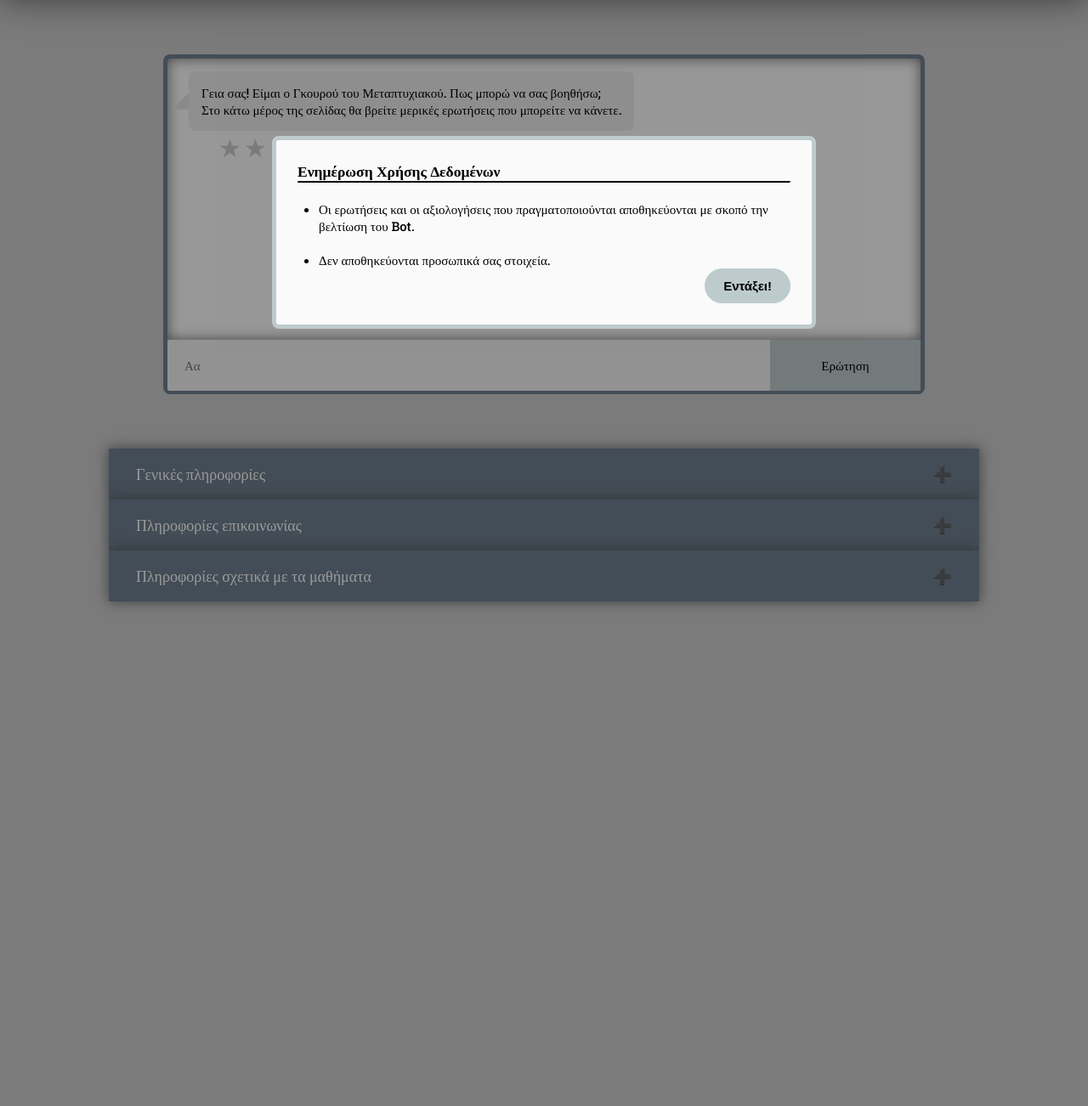
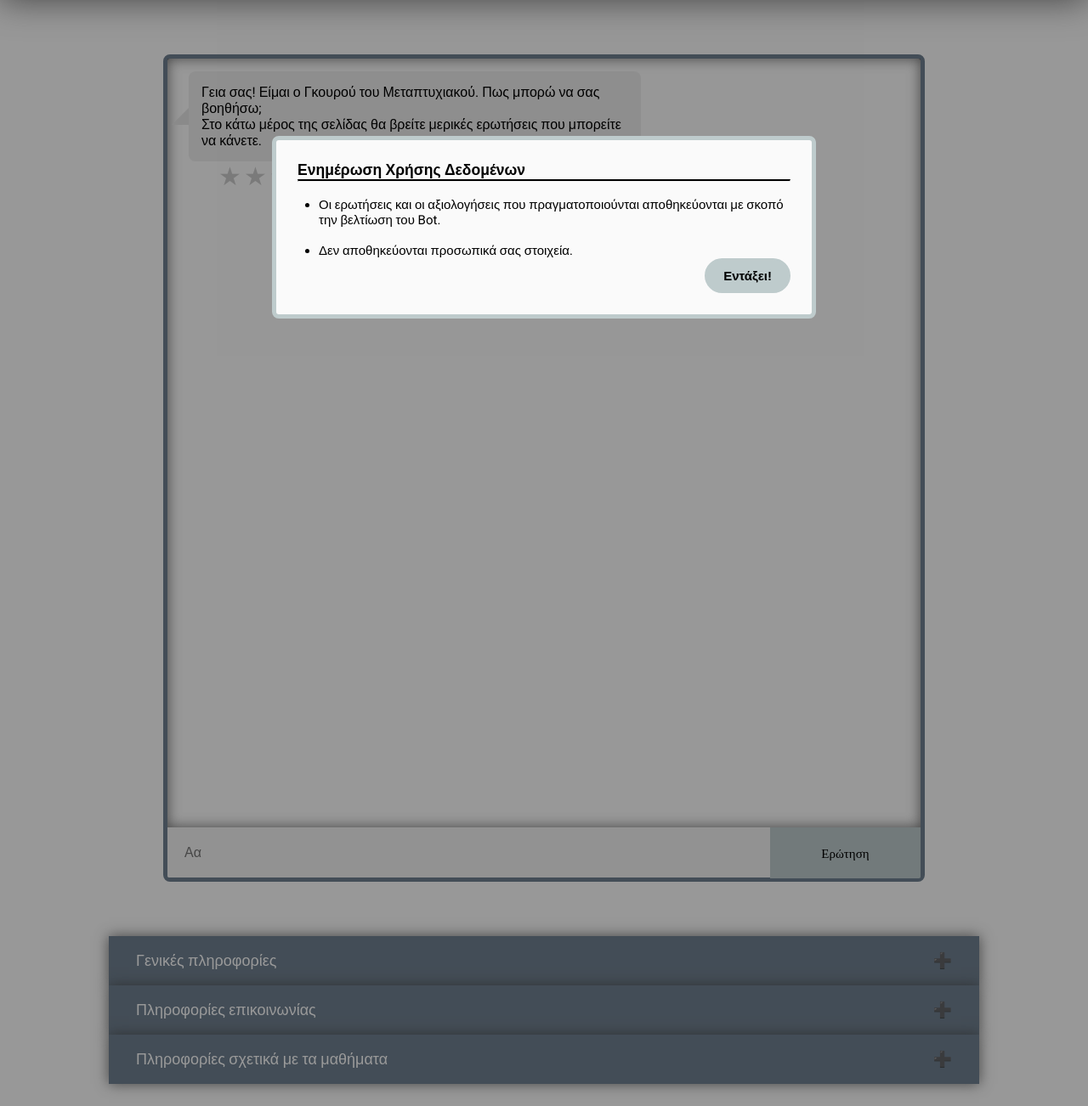
Before and after one commit to AlenBasia/ChatBot, a Flask app: page / in a window 1280 px wide. Shown: the part 90-1392 px from the top of the page at 85% size. Run offline with Flask 2, Linux system fonts and the light colour scheme; parts of the project's set-up code (start-up, migrations or seed data) failed here and were passed over; some libraries are stand-ins or nearby versions.

Commit message:
Site changes (Fonts and Chat Section)

```diff
--- a/static/style.css
+++ b/static/style.css
@@ -11,7 +11,8 @@ html {
 }
 
 body {
-	background-color: #CCCCCC; /*GRAY X11*/
+	/*background-color: #CCCCCC; /*GRAY X11*/
+	background-color: #fcfcfc;
 
 	height: 100%;
 	margin: 0;
@@ -76,9 +77,8 @@ header h5 {
 
 /*CHAT SECTION*/
 .chatbox * {
-	font-family: 'Roboto Slab', serif;
-	font-size: 15px;
-	font-weight: 500;
+	font-family: 'Roboto', sans-serif;
+	font-size: 16px;
 }
 
 .chatbox {
@@ -99,8 +99,8 @@ header h5 {
 
 	padding: 0;
 
-	/*fixed size*/
-	height: 400px;
+	/*per cent of screen size*/
+	height: 70vh;
 }
 
 .chatlist {
@@ -257,6 +257,10 @@ header h5 {
 	border: 0px;
 	border-bottom-right-radius: 2px;
 
+	font-family: 'Roboto Slab', serif;
+	font-size: 15px;
+	font-weight: 500;
+
 	cursor: pointer;
 }
 
@@ -289,7 +293,8 @@ header h5 {
 	text-align: left;
 	outline: none;
 
-	font-family: 'Roboto Slab', serif;
+	/*font-family: 'Roboto Slab', serif;*/
+	font-family: 'Roboto', sans-serif;
 	font-size: 18px;
 	font-weight: 300;
 
@@ -325,13 +330,15 @@ header h5 {
 	background-color: #DDDDDD; /*GRAINSBORO*/
 	box-shadow: 0px 0px 15px 0px rgba(67,67,67,0.75);
 
-	font-family: 'Roboto Slab', serif;
+	/*font-family: 'Roboto Slab', serif;*/
+	font-family: 'Roboto', sans-serif;
 }
 
 .content ul {
 	margin: 20px 25px 20px 25px;
 
-	font-family: 'Roboto Slab', serif;
+	/*font-family: 'Roboto Slab', serif;*/
+	font-family: 'Roboto', sans-serif;
 	font-size: 15px;
 }
 /*Endof HELP QUESTIONS SECTION*/
@@ -373,7 +380,8 @@ header h5 {
 	overflow: auto;
 	background-color: rgba(0,0,0,0.4);
 
-	font-family: 'Roboto Slab', serif;
+	/*font-family: 'Roboto Slab', serif;*/
+	font-family: 'Roboto', sans-serif;
 	font-size: 15px;
 	font-weight: 500;
 }
--- a/templates/index.html
+++ b/templates/index.html
@@ -13,6 +13,7 @@
 <link rel="preconnect" href="https://fonts.gstatic.com">
 <link href="https://fonts.googleapis.com/css2?family=Open+Sans+Condensed:wght@300&display=swap" rel="stylesheet">
 <link href="https://fonts.googleapis.com/css2?family=Roboto+Slab:wght@300;500&display=swap" rel="stylesheet">
+<link href="https://fonts.googleapis.com/css2?family=Roboto&display=swap" rel="stylesheet">
 
 <script src="https://code.jquery.com/jquery-3.2.1.js"
 		integrity="sha256-DZAnKJ/6XZ9si04Hgrsxu/8s717jcIzLy3oi35EouyE="
```
